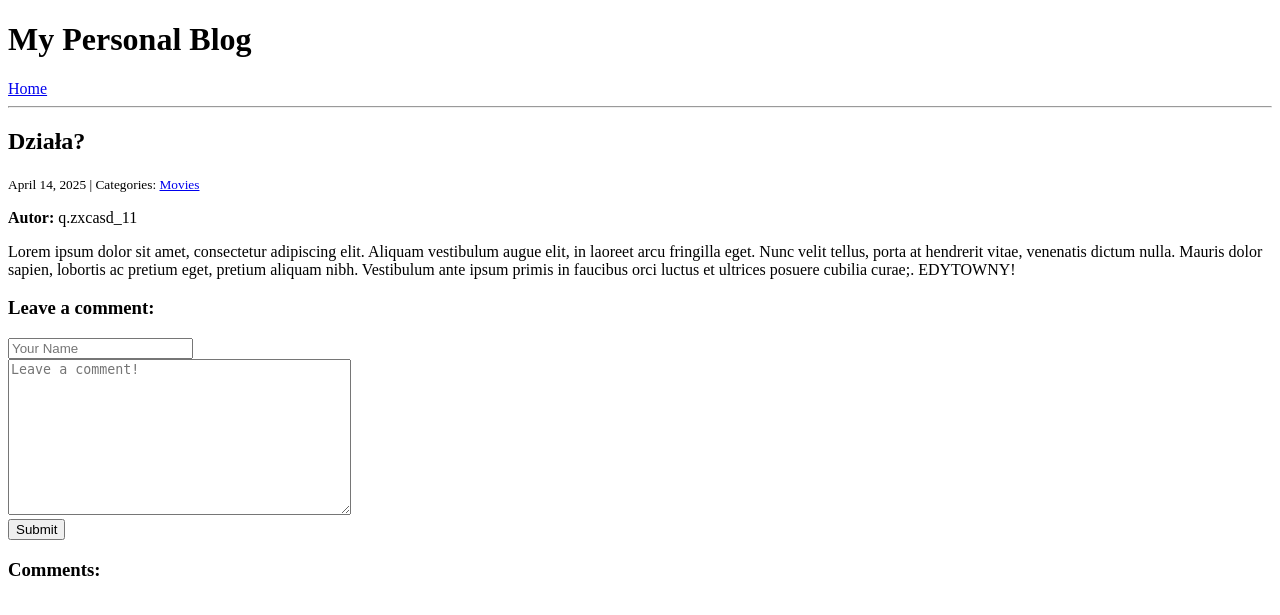
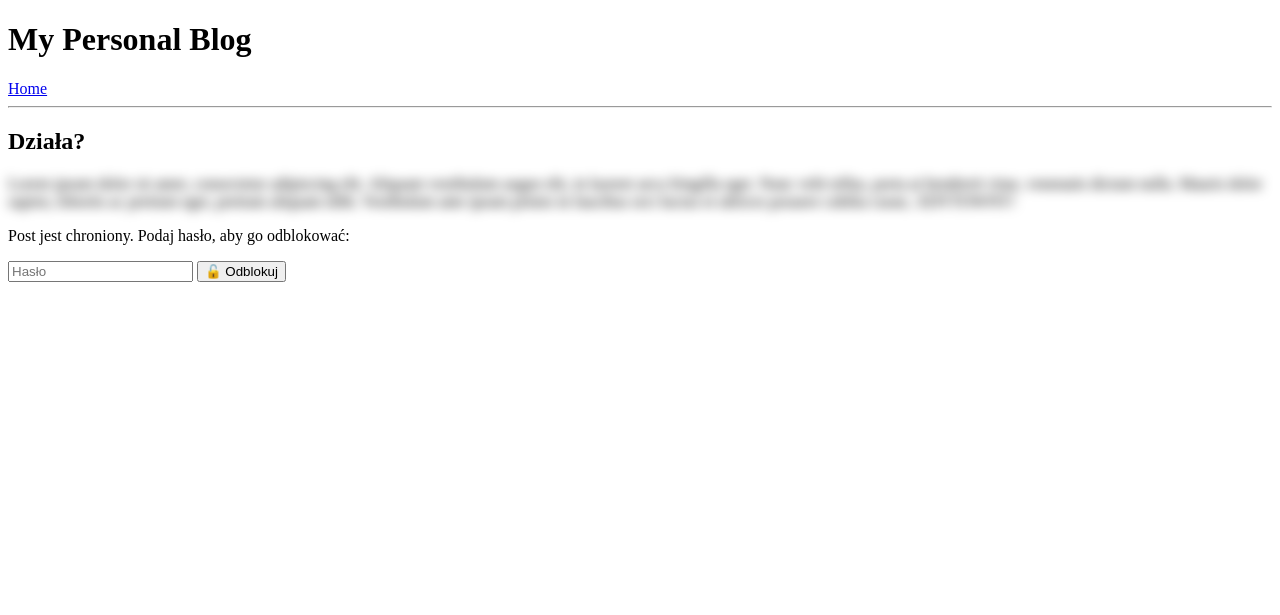
Before and after one commit to mpolan/projekt_blog, a Django app: page /post/6/ in a window 1280 px wide. Shown: the top 615 px of the page. Run offline with Django 5.2, Linux system fonts and the light colour scheme; data comes from the database, SQL or seed files in the repository; both versions use the stored data as it was after the commit.

Commit message:
Hasło na post'a

```diff
--- a/personal_blog/blog/forms.py
+++ b/personal_blog/blog/forms.py
@@ -20,4 +20,7 @@ class CommentForm(forms.Form):
 class PostForm(forms.ModelForm):
     class Meta:
         model = Post
-        fields = ["title", "body", "categories"]  # author ustawimy w widoku
+        fields = ["title", "body", "categories", "visibility", "password"]  # 👈 dodane pola
+        widgets = {
+            "password": forms.PasswordInput(render_value=True, attrs={"placeholder": "Opcjonalne hasło"})
+        }
--- a/personal_blog/blog/models.py
+++ b/personal_blog/blog/models.py
@@ -1,5 +1,10 @@
 from django.db import models
 from django.contrib.auth.models import User
+
+VISIBILITY_CHOICES = (
+    ('public', 'Publiczny'),
+    ('private', 'Prywatny (chroniony hasłem)'),
+)
 
 class Category(models.Model):
     name = models.CharField(max_length=30)
@@ -18,6 +23,12 @@ class Post(models.Model):
     categories = models.ManyToManyField("Category", related_name="posts")
     author = models.ForeignKey(User, on_delete=models.CASCADE, null=True, blank=True)  # 👈 nowość
 
+    visibility = models.CharField(max_length=10, choices=VISIBILITY_CHOICES, default='public')
+    password = models.CharField(max_length=100, blank=True, null=True)
+
+    def is_protected(self):
+        return bool(self.password)
+
     def __str__(self):
         return self.title
 
--- /dev/null
+++ b/personal_blog/blog/templates/blog/detail_locked.html
@@ -0,0 +1,29 @@
+{% extends "base.html" %}
+
+{% block page_title %}
+<h2>{{ post.title }}</h2>
+{% endblock %}
+
+{% block page_content %}
+<style>
+    .blur-box {
+        filter: blur(6px);
+        pointer-events: none;
+        user-select: none;
+    }
+</style>
+
+<div class="blur-box">
+    <p>{{ post.body|linebreaks }}</p>
+</div>
+
+<form method="post">
+    {% csrf_token %}
+    <p>Post jest chroniony. Podaj hasło, aby go odblokować:</p>
+    {% if error %}
+        <p style="color:red;">{{ error }}</p>
+    {% endif %}
+    <input type="password" name="password" placeholder="Hasło">
+    <button type="submit">🔓 Odblokuj</button>
+</form>
+{% endblock %}
--- a/personal_blog/blog/views.py
+++ b/personal_blog/blog/views.py
@@ -1,5 +1,3 @@
-# blog/views.py
-
 from django.http import HttpResponseRedirect
 from django.shortcuts import render, redirect, get_object_or_404
 from blog.models import Post, Comment
@@ -7,12 +5,14 @@ from blog.forms import CommentForm
 from django.contrib.auth.decorators import login_required
 from .forms import PostForm
 
+
 def blog_index(request):
     posts = Post.objects.all().order_by("-created_on")
     context = {
         "posts": posts,
     }
     return render(request, "blog/index.html", context)
+
 
 def blog_category(request, category):
     posts = Post.objects.filter(
@@ -26,9 +26,37 @@ def blog_category(request, category):
 
 
 def blog_detail(request, pk):
-    post = Post.objects.get(pk=pk)
+    post = get_object_or_404(Post, pk=pk)
+
+    # Klucz sesji zależny od użytkownika
+    if request.user.is_authenticated:
+        session_key = f"user_{request.user.id}_unlocked_post_{post.pk}"
+    else:
+        session_key = f"anon_unlocked_post_{post.pk}"
+
+    # Obsługa formularza hasła – sprawdź najpierw POST
+    if request.method == "POST" and 'password' in request.POST:
+        if request.POST["password"] == post.password:
+            request.session[session_key] = True
+            if not request.user.is_authenticated:
+                request.session.set_expiry(0)  # sesja dla niezalogowanego – do zamknięcia przeglądarki
+            return redirect("blog_detail", pk=post.pk)
+        else:
+            error = "Nieprawidłowe hasło"
+            return render(request, "blog/detail_locked.html", {"post": post, "error": error})
+
+    # Sprawdź czy post został wcześniej odblokowany
+    unlocked = request.session.get(session_key, False)
+
+    # Jeśli post zabezpieczony i NIE odblokowany → pokaż formularz hasła
+    if post.is_protected() and not unlocked:
+        return render(request, "blog/detail_locked.html", {"post": post})
+
+    # Normalny widok posta
+    comments = Comment.objects.filter(post=post)
     form = CommentForm()
-    if request.method == "POST":
+
+    if request.method == "POST" and "author" in request.POST:
         form = CommentForm(request.POST)
         if form.is_valid():
             comment = Comment(
@@ -39,16 +67,18 @@ def blog_detail(request, pk):
             comment.save()
             return HttpResponseRedirect(request.path_info)
 
-    comments = Comment.objects.filter(post=post)
     context = {
         "post": post,
         "comments": comments,
-        "form": CommentForm(),
+        "form": form,
     }
     return render(request, "blog/detail.html", context)
 
+
+
 def account_settings(request):
     return render(request, 'konto/account_settings.html')
+
 
 @login_required
 def create_post(request):
@@ -56,14 +86,14 @@ def create_post(request):
         form = PostForm(request.POST)
         if form.is_valid():
             post = form.save(commit=False)
-            post.author = request.user  # 👈 przypisz autora
+            post.author = request.user
             post.save()
-            form.save_m2m()  # zapisz relacje ManyToMany
+            form.save_m2m()
             return redirect("blog_index")
     else:
         form = PostForm()
+    return render(request, "blog/create_post.html", {"form": form})
 
-    return render(request, "blog/create_post.html", {"form": form})
 
 @login_required
 def edit_post(request, pk):
@@ -77,6 +107,7 @@ def edit_post(request, pk):
         form = PostForm(instance=post)
     return render(request, "blog/edit_post.html", {"form": form})
 
+
 @login_required
 def delete_post(request, pk):
     post = get_object_or_404(Post, pk=pk, author=request.user)
```
Also changed, not shown: personal_blog/blog/templates/blog/index.html (+19 -13 lines), personal_blog/blog/migrations/0004_post_password_post_visibility.py (added), personal_blog/db.sqlite3.
